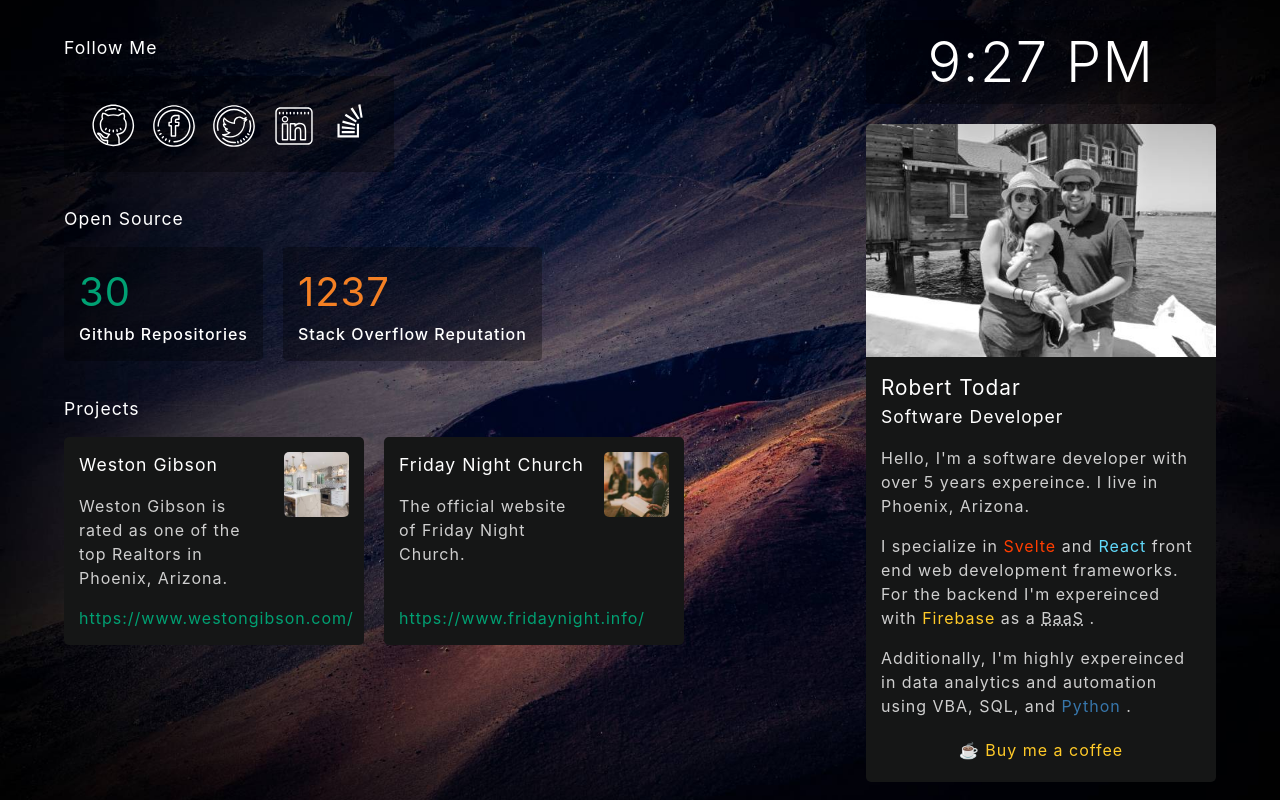
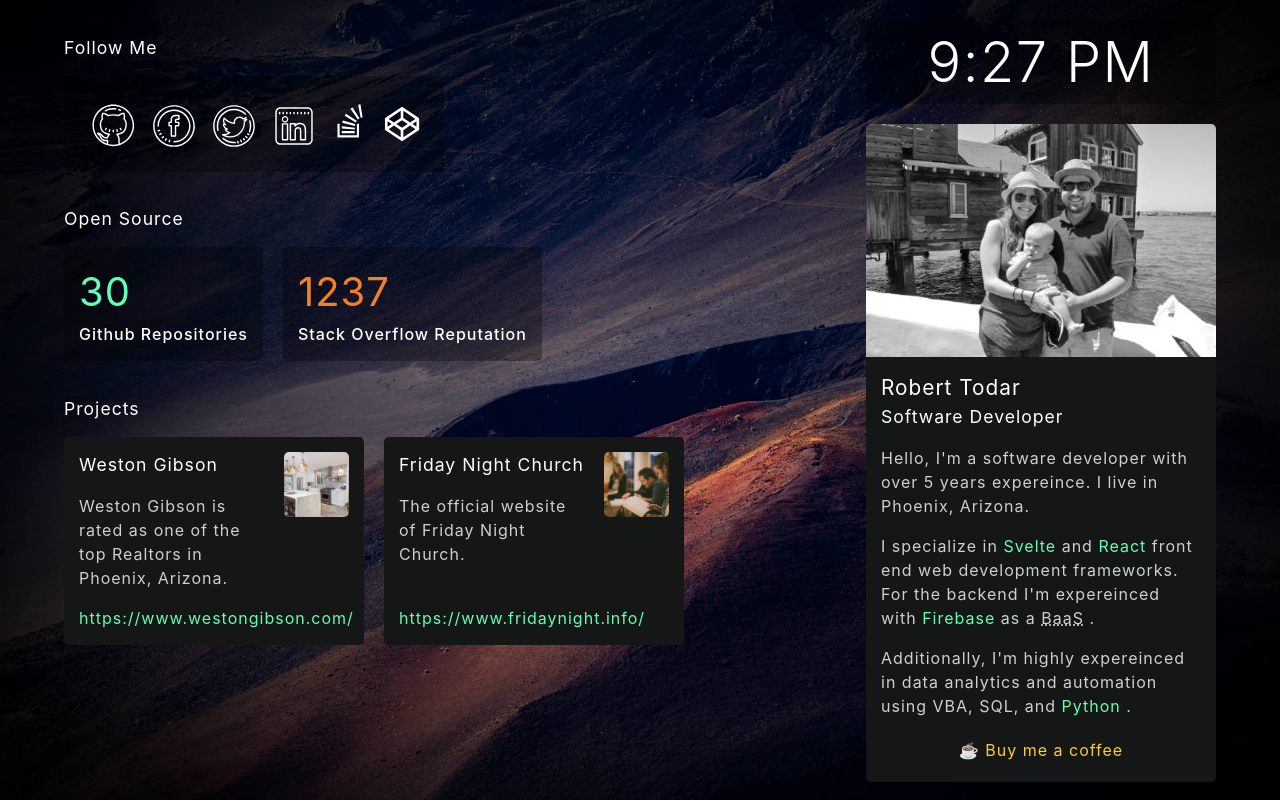
Before and after one commit to todar/portfolio, a Svelte app: page / in a window 1280 px wide. Built offline with nearby package versions, Linux system fonts and the light colour scheme.

Commit message:
🎨 Experimenting with a new Theme Color

```diff
--- a/public/global.css
+++ b/public/global.css
@@ -5,10 +5,14 @@
 
     These are created to easily change style to the entire
     project if so desired.
+
+    Possible Theme Colors: #00a173, #00ff95,#60ffb6, #ffca28, #60a7ff
   */
+
 :root {
-  --primary: #00a173;
-  --primary-dark: #018660;
+  --primary-alt: #60a7ff;
+  --primary: #60ffb6;
+  --primary-dark: #47e69b;
   --secondary: #ffca28;
   --bg: #151616;
   --bg-text: #fff;
@@ -53,7 +57,7 @@ a:hover {
 }
 
 a:visited {
-  color: var(--primary-dark);
+  /* color: var(--primary-dark); */
 }
 
 label {
--- a/src/cards/AboutCard.svelte
+++ b/src/cards/AboutCard.svelte
@@ -10,7 +10,7 @@
 
 <style>
   a {
-    color: var(--secondary);
+    /* color: var(--secondary); */
   }
 
   .card {
@@ -58,6 +58,7 @@
 
   .coffee {
     padding: 20px;
+    color: var(--secondary);
   }
 
   @media screen and (max-width: 760px) {
@@ -81,9 +82,9 @@
     </p>
     <p>
       I specialize in
-      <a href="https://svelte.dev/" style="color: #ff3e00;">Svelte</a>
+      <a href="https://svelte.dev/">Svelte</a>
       and
-      <a href="https://reactjs.org/" style="color: #61dafb;">React</a>
+      <a href="https://reactjs.org/">React</a>
       front end web development frameworks. For the backend I'm
       expereinced with
       <a href="https://firebase.google.com/">Firebase</a>
@@ -94,9 +95,7 @@
     <p>
       Additionally, I'm highly expereinced in data analytics and
       automation using VBA, SQL, and
-      <a href="https://www.python.org/" style="color: #3776ab;">
-        Python
-      </a>
+      <a href="https://www.python.org/">Python</a>
       .
     </p>
   </div>
--- a/src/cards/SocialMediaCard.svelte
+++ b/src/cards/SocialMediaCard.svelte
@@ -6,6 +6,7 @@
     linkedin,
     stackoverflow,
     facebook,
+    codepen,
   } from "../icons/iconPaths.js";
 </script>
 
@@ -45,5 +46,11 @@
       title="StackOverflow">
       <Icon d={stackoverflow} delay={900} />
     </a>
+    <a
+      href="https://codepen.io/todar"
+      title="codepen"
+      style="margin-left: -10px;">
+      <Icon d={codepen} delay={1000} viewBox="0 0 35 35" />
+    </a>
   </nav>
 </section>
```
